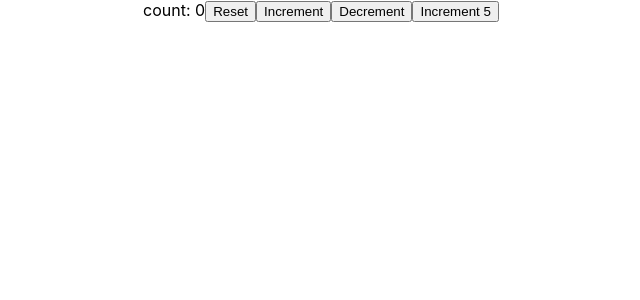
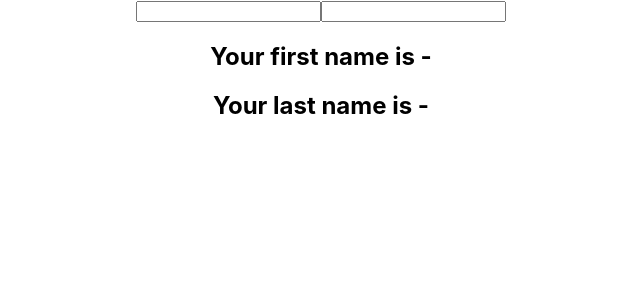
Before and after one commit to Waghib/React-Hooks, a React (Create React App) app: page / in a window 1280 px wide. Shown: the top 300 px of the page, without its empty margins (319-959 px from the left). Built offline with nearby package versions, Linux system fonts and the light colour scheme.

Commit message:
useState with object

```diff
--- a/src/App.js
+++ b/src/App.js
@@ -1,12 +1,11 @@
 import './App.css';
-import ClassCounter from './components/ClassCounter';
-import HookCounter from './components/HookCounter';
-import HookCounterTwo from './components/HookCounterTwo';
+import HookCounterThree from './components/HookCounterThree';
+
 
 function App() {
   return (
     <div className="App">
-      <HookCounterTwo/>
+      <HookCounterThree />
     </div>
   );
 }
--- /dev/null
+++ b/src/components/HookCounterThree.js
@@ -0,0 +1,26 @@
+import React, { useState } from "react";
+
+function HookCounterThree() {
+  const [name, setName] = useState({ firstName: "", lastName: "" });
+
+  return (
+    <div>
+      <form action="">
+        <input
+          type="text"
+          value={name.firstName}
+          onChange={(e) => setName({ ...name, firstName: e.target.value })}
+        />
+        <input
+          type="text"
+          value={name.lastName}
+          onChange={(e) => setName({ ...name, lastName: e.target.value })}
+        />
+        <h2>Your first name is - {name.firstName}</h2>
+        <h2>Your last name is - {name.lastName}</h2>
+      </form>
+    </div>
+  );
+}
+
+export default HookCounterThree;
```
